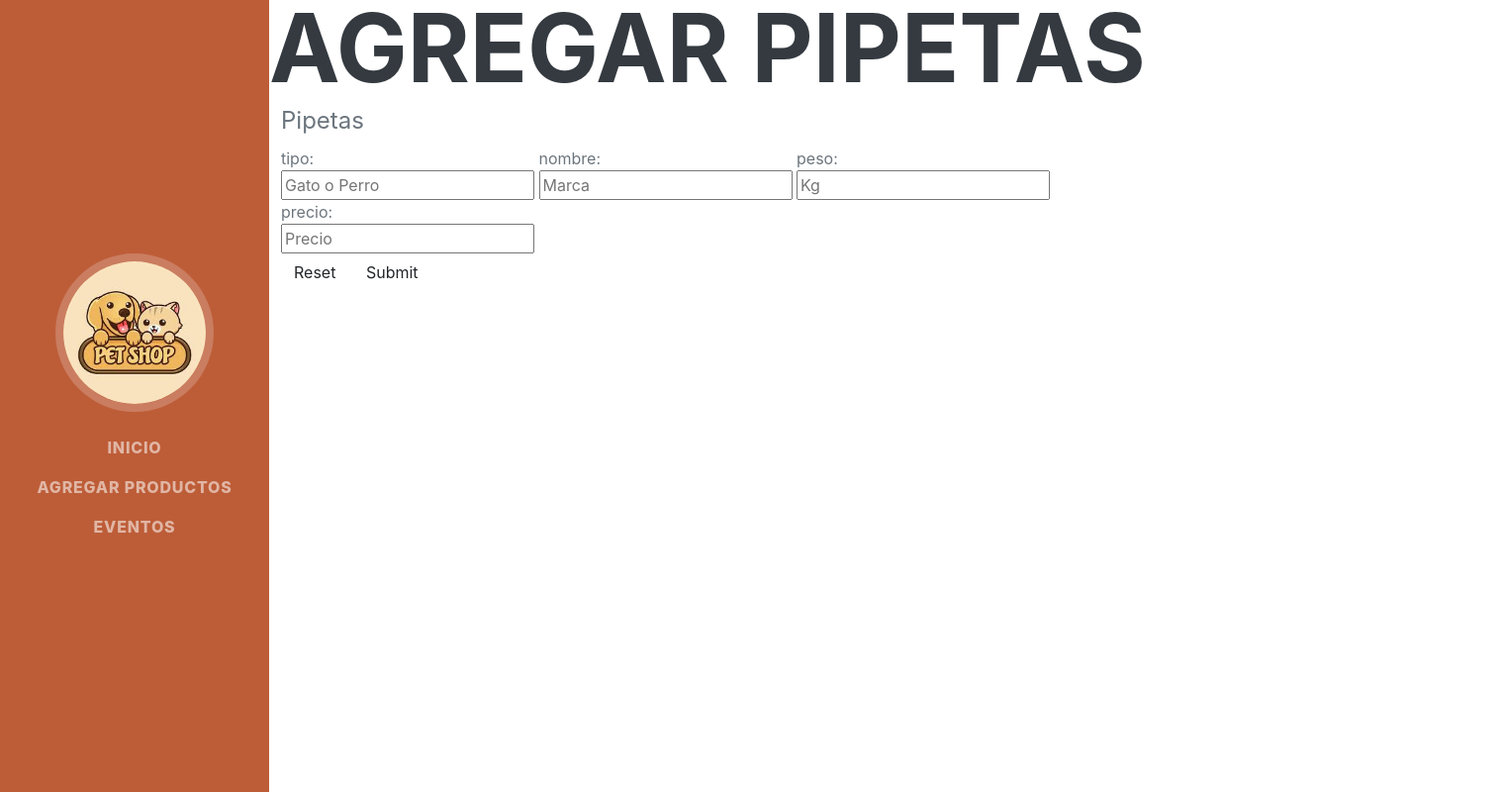
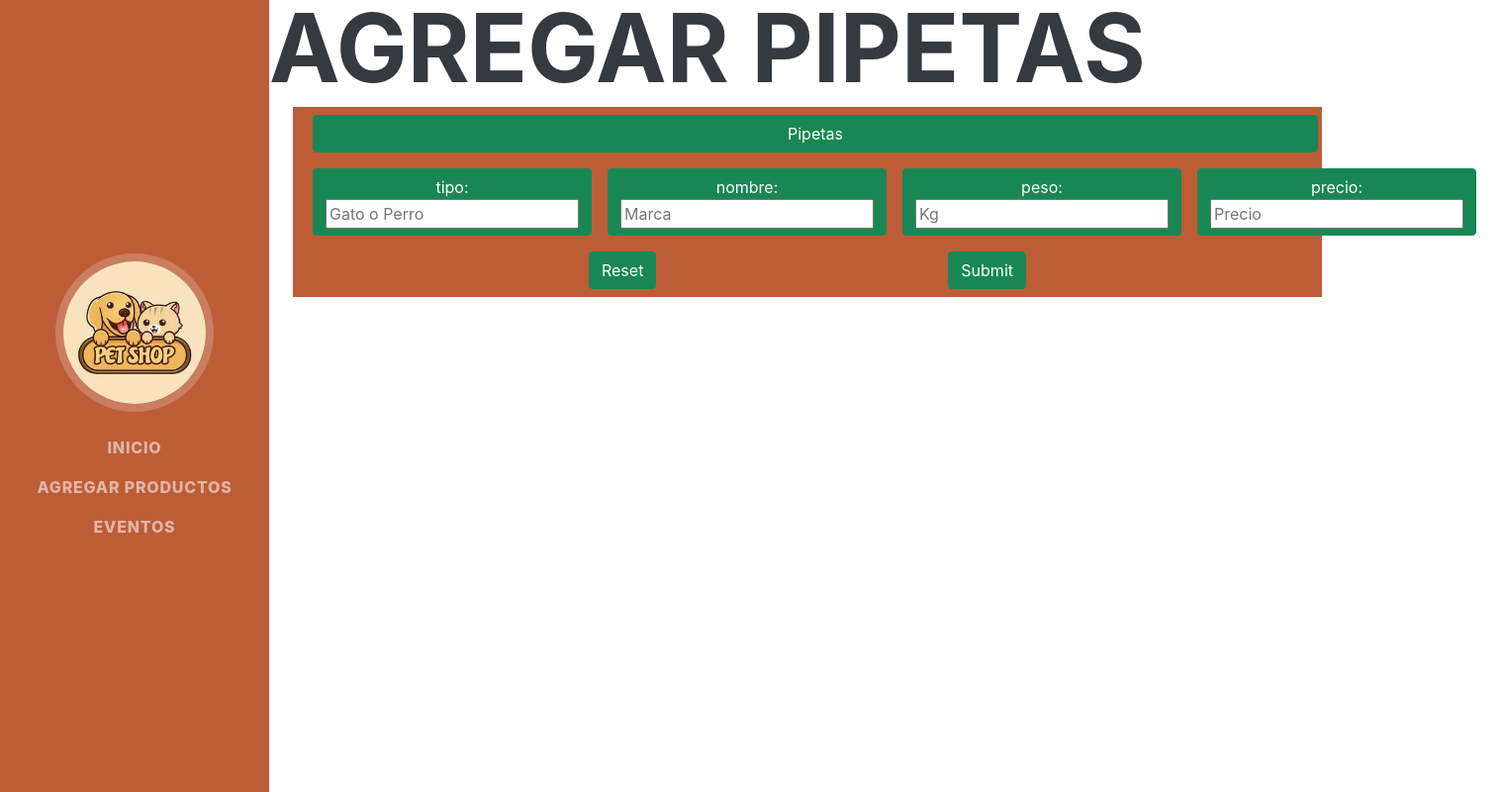
Before and after one commit to Atchiam/ProyectoFinal, a Django app: page /agregar_pipeta in a window 1520 px wide. Shown: the whole page at 99% size. Run offline with Django 4.2, Linux system fonts and the light colour scheme; some libraries are stand-ins or nearby versions; some web fonts are replaced.

Commit message:
Bootstrap en los cuestionarios

```diff
--- a/ProyectoFinalApp/template/ProyectoFinalApp/agregar_pipeta.html
+++ b/ProyectoFinalApp/template/ProyectoFinalApp/agregar_pipeta.html
@@ -7,17 +7,17 @@
 
     <form class="cuestionario m-0 conteiner row col-10" action="" method="post">
         {%csrf_token%}
-        <fieldset class="cuestionario__body mt-0  ">
-            <legend class="">Pipetas</legend>
-            <div class="">
-                <label>tipo: <input class="d-flex " type="text" name="tipo" placeholder="Gato o Perro " maxlength="30"></label>
-                <label>nombre: <input class="d-flex " type="text" name="nombre" placeholder="Marca" maxlength="30"> </label>
-                <label>peso: <input class="d-flex " type="number" name="peso"  placeholder="Kg" min="0"> </label>
-                <label>precio: <input class="d-flex " type="number" name="precio" placeholder="Precio" min="0"> </label>
+        <fieldset class="m-4 mt-1 bg-primary ">
+            <legend class="fs-6 m-2 text-decoration-none btn btn-success">Pipetas</legend>
+            <div class="d-flex justify-content-between align-items-center">
+                <label class="fs-6 m-2 text-decoration-none btn btn-success">tipo: <input class="d-flex " type="text" name="tipo" placeholder="Gato o Perro " maxlength="30"></label>
+                <label class="fs-6 m-2 text-decoration-none btn btn-success">nombre: <input class="d-flex " type="text" name="nombre" placeholder="Marca" maxlength="30"> </label>
+                <label class="fs-6 m-2 text-decoration-none btn btn-success">peso: <input class="d-flex " type="number" name="peso"  placeholder="Kg" min="0"> </label>
+                <label class="fs-6 m-2 text-decoration-none btn btn-success">precio: <input class="d-flex " type="number" name="precio" placeholder="Precio" min="0"> </label>
             </div>
-            <div class="">
-                <input class="btn" type="reset">
-                <input class="btn" type="submit">
+            <div class="d-flex justify-content-evenly">
+                <input class="fs-6 m-2 text-decoration-none btn btn-success" type="reset">
+                <input class="fs-6 m-2 text-decoration-none btn btn-success" type="submit">
             </div>
         </fieldset>
     </form>
```
Also changed, not shown: ProyectoFinalApp/template/ProyectoFinalApp/agregar.html (+6 -4 lines), ProyectoFinalApp/template/ProyectoFinalApp/agregar_collar.html (+9 -9 lines), ProyectoFinalApp/template/ProyectoFinalApp/agregar_comida.html (+11 -11 lines), db.sqlite3, static/css/styles.css.
